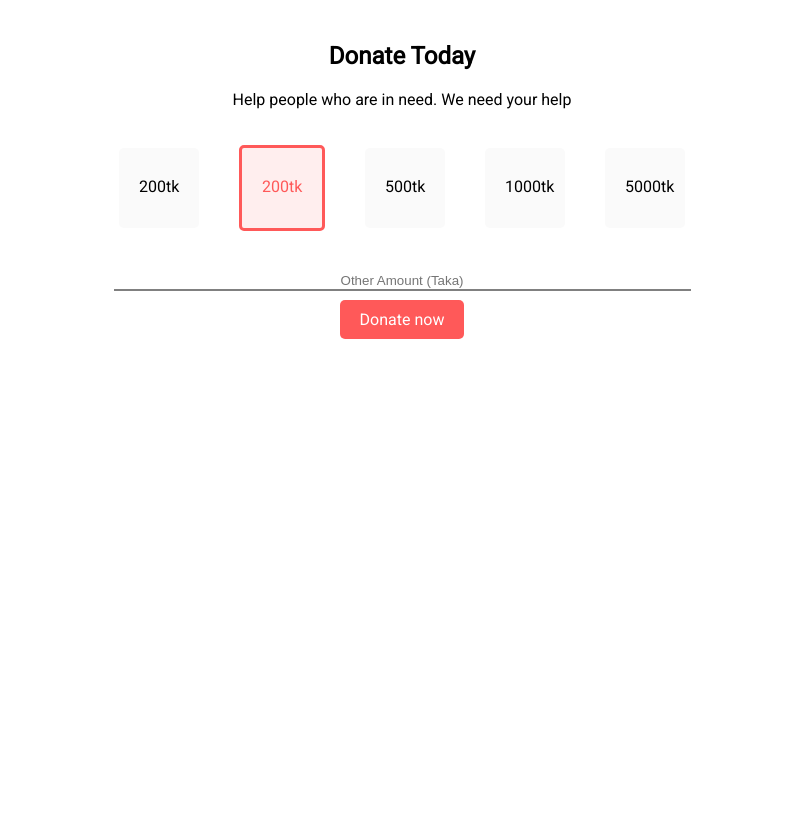
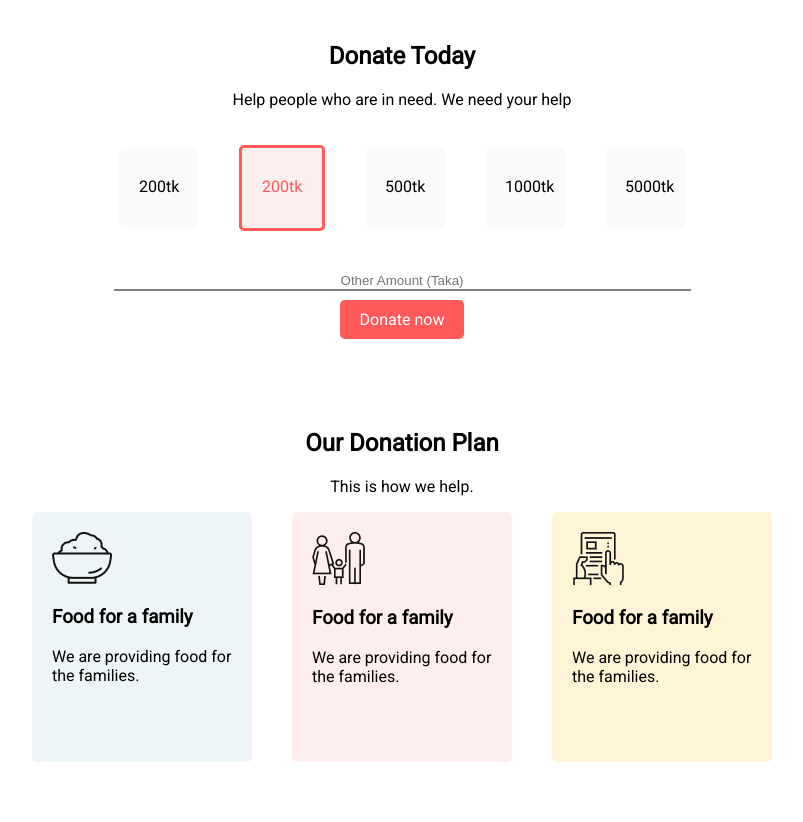
Before and after one commit to shahriarahmadf/donation-webpage, a plain HTML site: page index.html in a window 1280 px wide. Shown: the part 838-1660 px from the top of the page, without its empty margins (238-1041 px from the left). Before the commit the page ends 1227 px from the top, so only its background shows below. Drawn offline with Linux system fonts and the light colour scheme.

Commit message:
three parts completed

```diff
--- a/index.html
+++ b/index.html
@@ -32,7 +32,6 @@
             <p>
                 Help people who are in need. We need your help
             </p>
-
         </div>
         <div class="flexible-container">
             <div class="amount-box">
@@ -70,5 +69,35 @@
 
         </div>
     </section>
+
+    <section class="donate-plan">
+        <div>
+            <h1>
+                Our Donation Plan
+            </h1>
+
+            <p>
+                This is how we help.
+            </p>
+        </div>
+
+        <div class="flexible-container">
+            <div class="plan-box" id="plan-box1">
+                <img src="icons/food.png" alt="">
+                <h3>Food for a family</h3>
+                <p>We are providing food for the families.</p>
+            </div>
+            <div class="plan-box" id="plan-box2">
+                <img src="icons/shelter.png" alt="">
+                <h3>Food for a family</h3>
+                <p>We are providing food for the families.</p>
+            </div>
+            <div class="plan-box" id="plan-box3">
+                <img src="icons/Frame-1.png" alt="">
+                <h3>Food for a family</h3>
+                <p>We are providing food for the families.</p>
+            </div>
+        </div>
+    </section>
 </body>
 </html>
--- a/style.css
+++ b/style.css
@@ -76,3 +76,35 @@ body{
     border-bottom: 2px solid grey;
     text-align: center;
 }
+
+.donate-plan{
+    text-align: center;
+    padding-top: 20px;
+    padding-bottom: 60px;
+}
+
+.plan-box{
+    margin-left: 20px;
+    margin-right: 20px;
+    padding-top: 20px;
+    padding-left: 20px;
+    width: 200px;
+    height: 230px;
+    text-align: left;
+    border-radius: 5px;
+}
+
+#plan-box1{
+    background-color: rgba(79, 157, 166, 0.1);
+
+}
+
+#plan-box2{
+    background-color: rgba(255, 89, 89, 0.1);
+
+}
+
+#plan-box3{
+    background-color: rgba(255, 244, 214, 1);
+
+}
```
